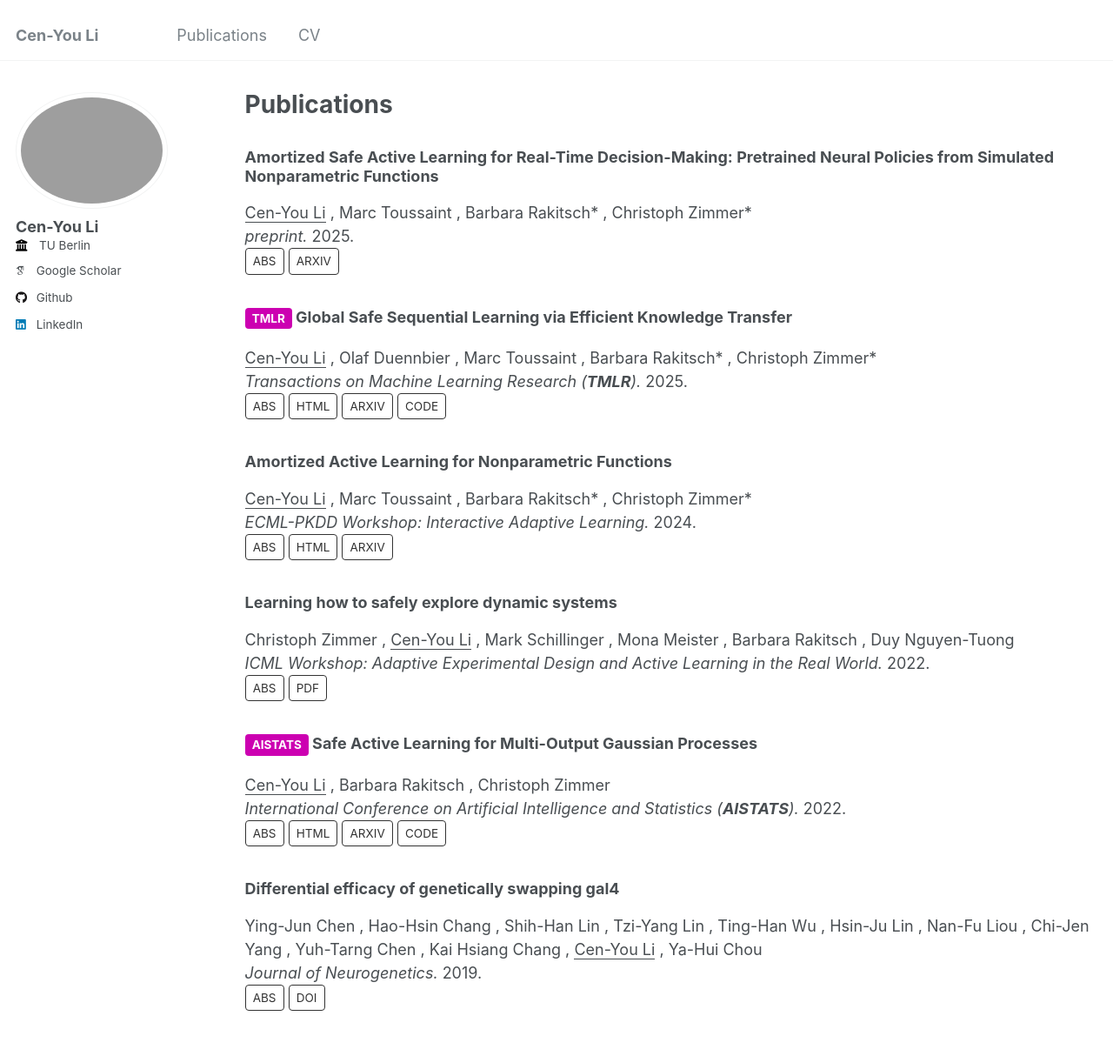
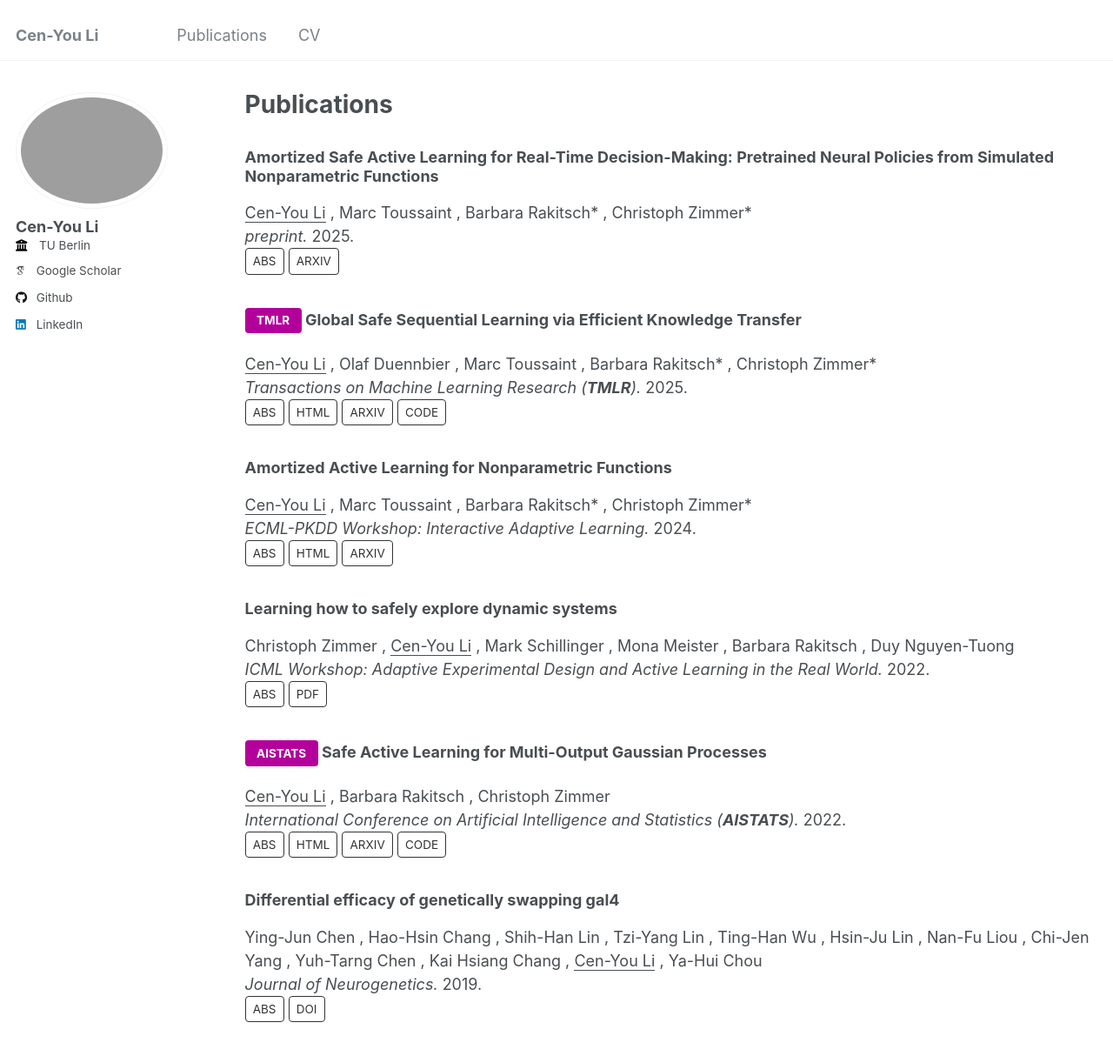
Before and after one commit to cenyou/cenyou.github.io, a Jekyll site: the page built from _pages/publications.html, in a window 1280 px wide and 1400 px high. Shown: the top 1214 px of the window at 87% size. Built offline with Jekyll 4.4.1, drawn with Linux system fonts in a browser that asks for light colours; some web fonts are replaced.

Commit message:
tune badge color

```diff
--- a/_sass/_buttons.scss
+++ b/_sass/_buttons.scss
@@ -49,10 +49,8 @@
 
   &--badge {
     pointer-events: none;
-    margin-bottom: 0.15em !important;
-    padding: 0.3em 0.6em !important;
     color: #fff !important;
-    background-color: mix(#ff00dd, #000, 80%) !important;
+    background-color: mix(#ff00dd, #000, 70%) !important;
   }
 
   /* for dark backgrounds */
```
